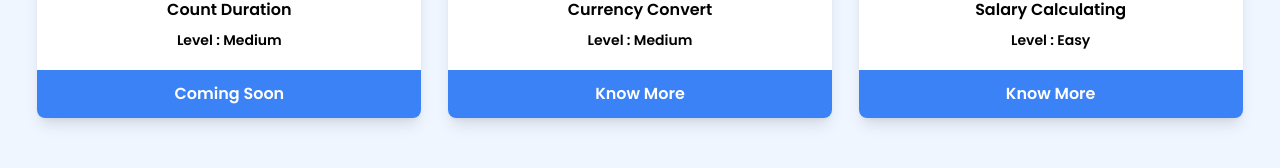
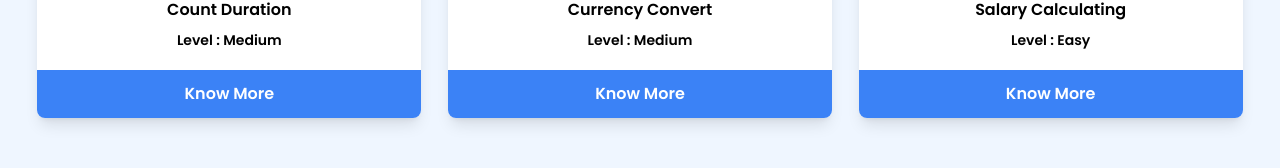
Before and after one commit to faniadifrihandoko1/micro-feature, a React (Vite) app: page / in a window 1280 px wide. Shown: the part 522-690 px from the top of the page. Built offline with nearby package versions, Linux system fonts and the light colour scheme.

Commit message:
Add Fix: Feature  Component CountdownTime

```diff
--- a/src/component/CountdownTime.tsx
+++ b/src/component/CountdownTime.tsx
@@ -92,7 +92,7 @@ const CountdownTime: React.FC = () => {
             <div className="text-center flex my-3 gap-2">
               <button
                 type="submit"
-                disabled={isCountdownActive} // Disable button when countdown is active
+                disabled={isCountdownActive}
                 className={`${
                   isCountdownActive
                     ? "bg-gray-500"
--- a/src/pages/Home.tsx
+++ b/src/pages/Home.tsx
@@ -61,7 +61,7 @@ export default function Home() {
             to="/countdown-time"
             className="bg-blue-500 hover:bg-blue-700 text-center text-white p-3 "
           >
-            Coming Soon
+            Know More
           </Link>
         </div>
         {/*  */}
```
